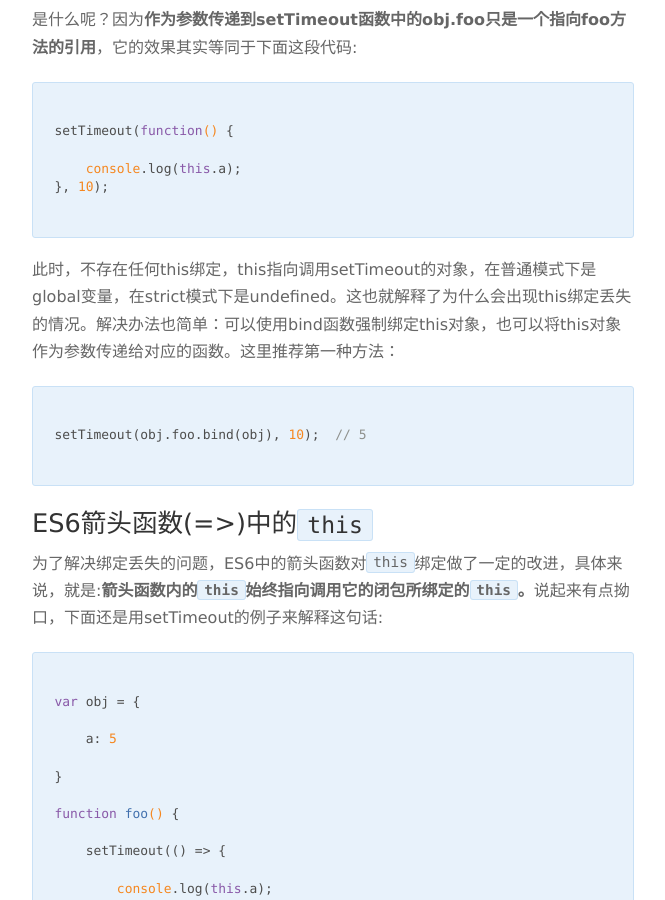
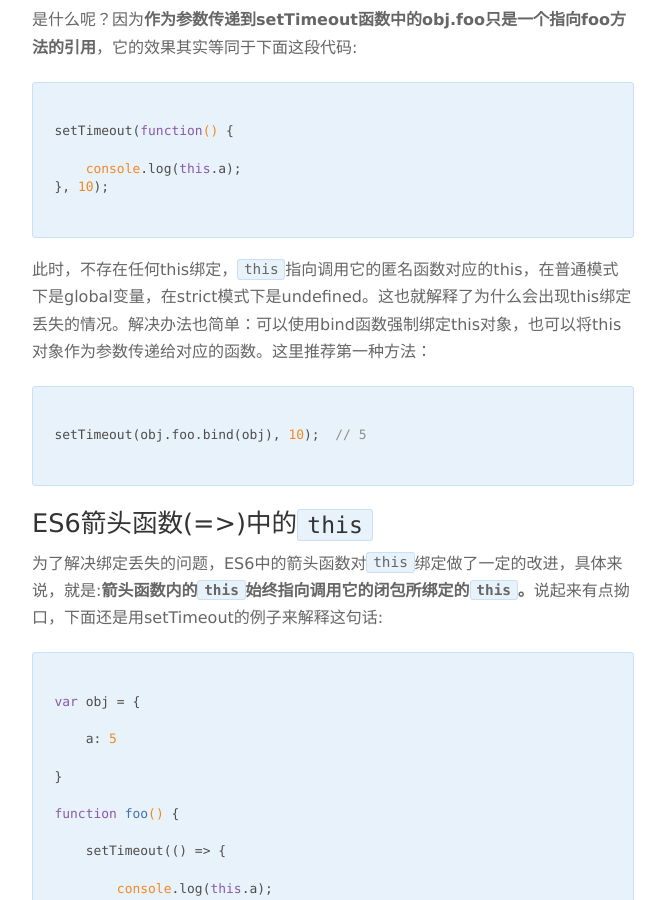
Before and after one commit to cauu/cauu.github.io, a Jekyll site: the page built from _posts/2016-10-16-You-Dont-Know-This.md, in a window 1280 px wide and 900 px high, scrolled down 3861 px. Shown: the whole window, without its empty margins (308-973 px from the left). Built offline with Jekyll 4.4.1, drawn with Linux system fonts in a browser that asks for light colours; nearby versions of some CDN libraries; Markdown is read by kramdown in place of the engine named in the settings; comment, search, counter and statistics services are not loaded.

Commit message:
Modify:error fix

````diff
--- a/_posts/2016-10-16-You-Dont-Know-This.md
+++ b/_posts/2016-10-16-You-Dont-Know-This.md
@@ -181,7 +181,7 @@ setTimeout(function() {
 
 ```
 
-此时，不存在任何this绑定，this指向调用setTimeout的对象，在普通模式下是global变量，在strict模式下是undefined。这也就解释了为什么会出现this绑定丢失的情况。解决办法也简单：可以使用bind函数强制绑定this对象，也可以将this对象作为参数传递给对应的函数。这里推荐第一种方法：
+此时，不存在任何this绑定，``this``指向调用它的匿名函数对应的this，在普通模式下是global变量，在strict模式下是undefined。这也就解释了为什么会出现this绑定丢失的情况。解决办法也简单：可以使用bind函数强制绑定this对象，也可以将this对象作为参数传递给对应的函数。这里推荐第一种方法：
 
 ```
 
````
